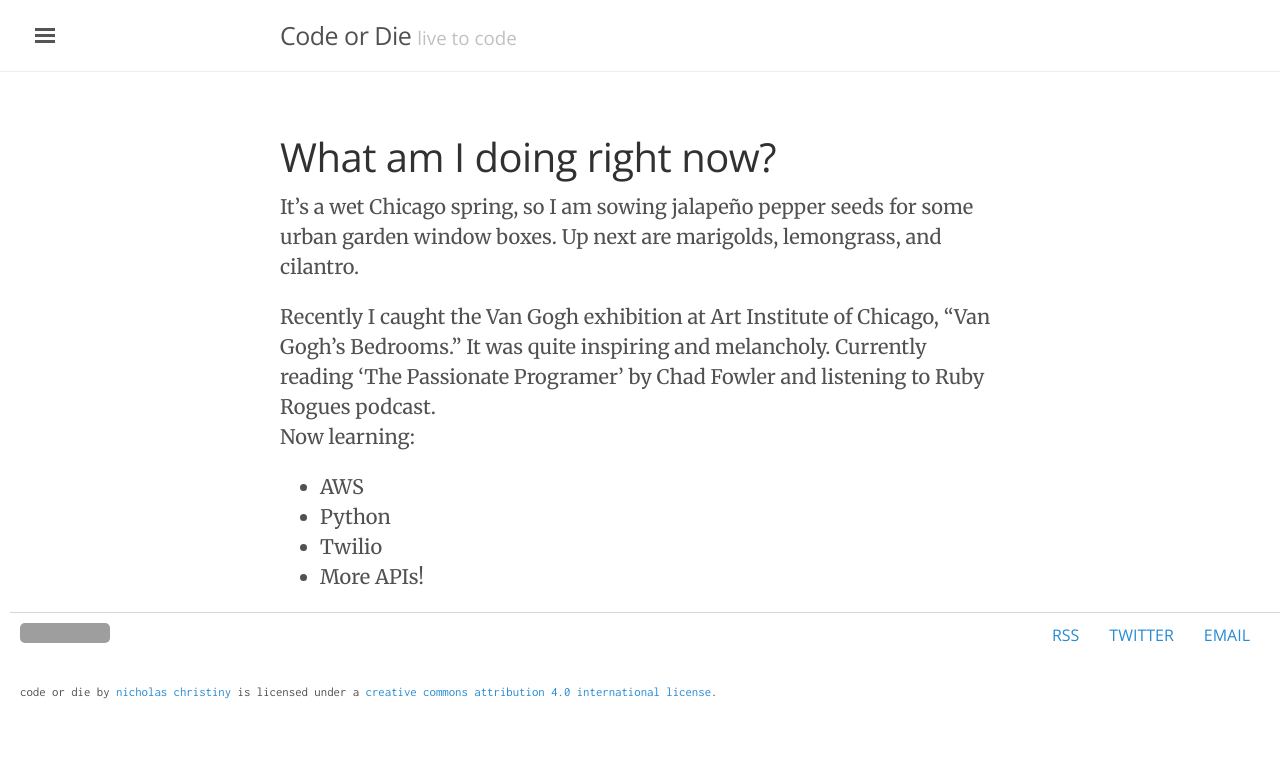
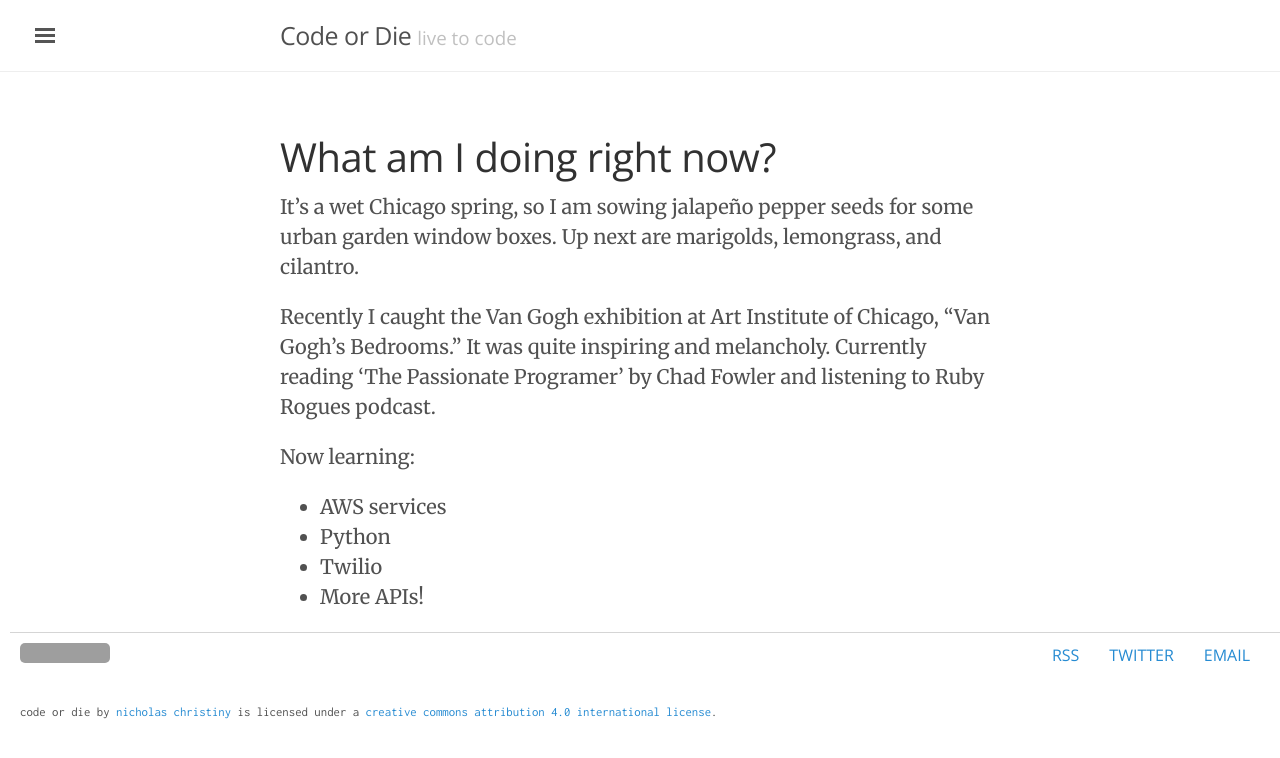
Before and after one commit to nchristiny/nchristiny.github.io, a Jekyll site: the page built from now/index.md, in a window 1280 px wide. Shown: the top 758 px of the page. Built offline with Jekyll 4.4.1, drawn with Linux system fonts in a browser that asks for light colours; grey boxes are pictures that could not be loaded.

Commit message:
Edit formatting

```diff
--- a/now/index.md
+++ b/now/index.md
@@ -6,9 +6,10 @@ title: Now
 It's a wet Chicago spring, so I am sowing jalapeño pepper seeds for some urban garden window boxes. Up next are marigolds, lemongrass, and cilantro.
 
 Recently I caught the Van Gogh exhibition at Art Institute of Chicago, "Van Gogh's Bedrooms." It was quite inspiring and melancholy. Currently reading 'The Passionate Programer' by Chad Fowler and listening to Ruby Rogues podcast.
+
 Now learning:
 
-* AWS
+* AWS services
 * Python
 * Twilio
 * More APIs!
```
